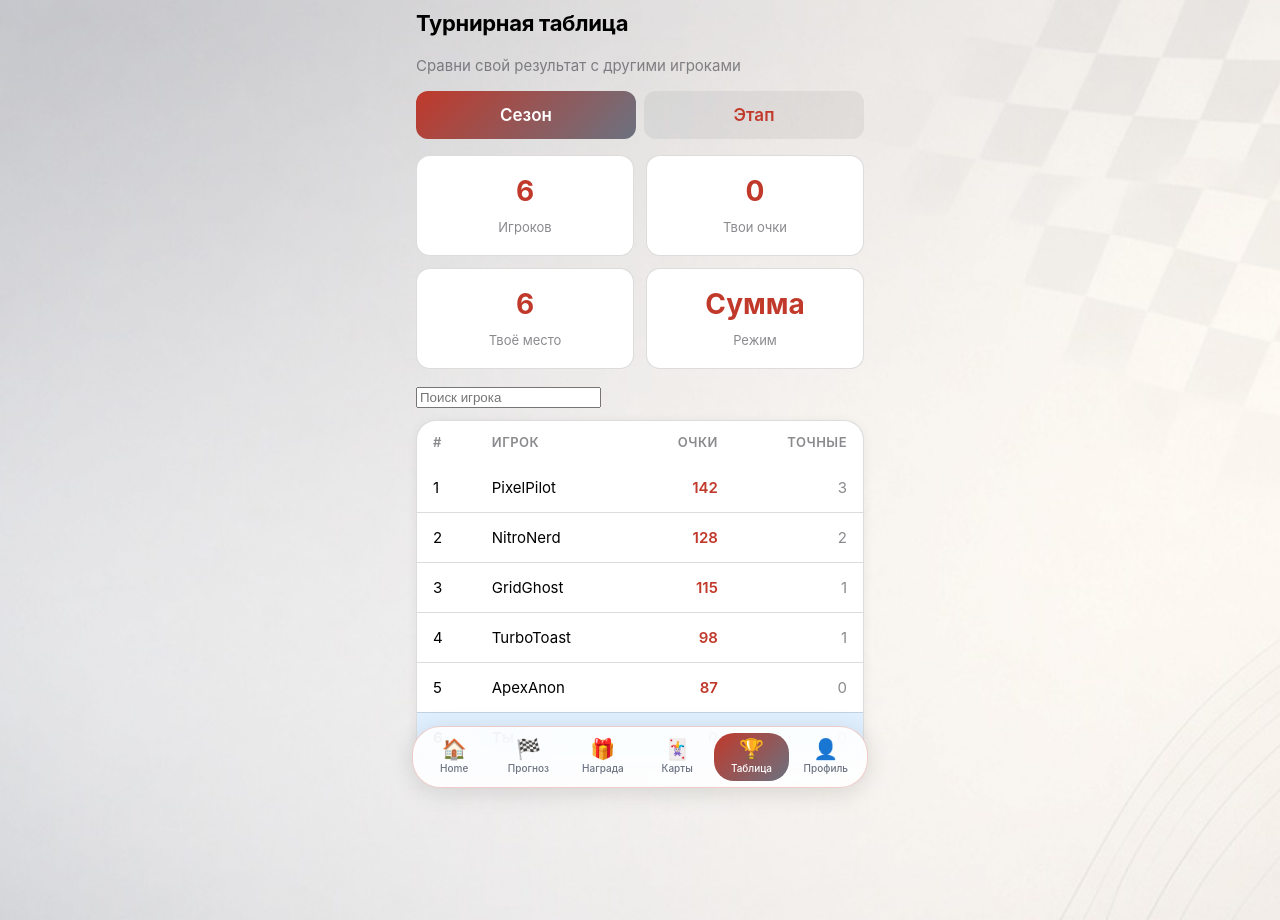
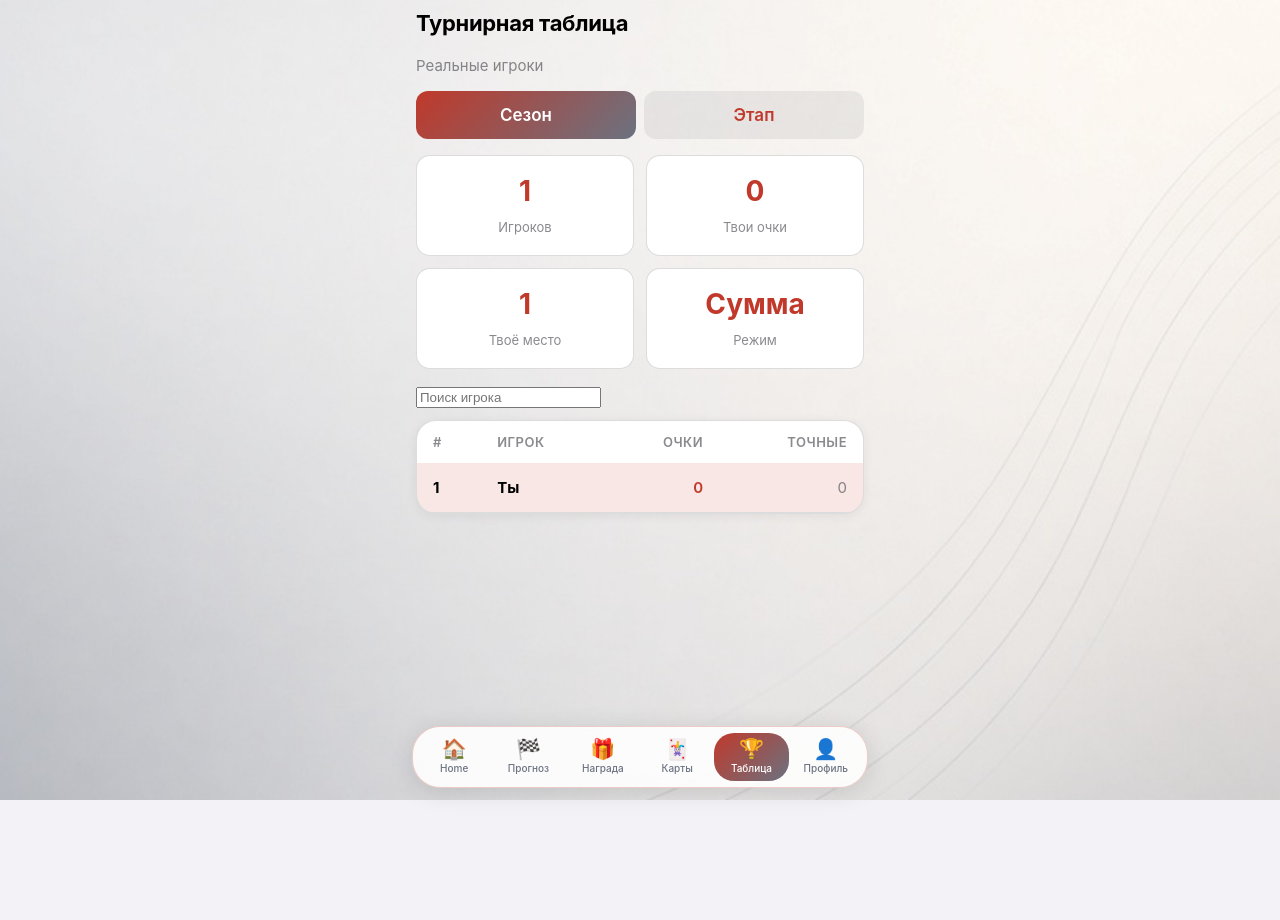
Before and after one commit to git-fomaz/pixel-formula, a React (Vite) app: page /leaderboard in a window 1280 px wide. After the commit the page ends 800 px from the top, so only its background shows below. Built offline with nearby package versions, Linux system fonts and the light colour scheme.

Commit message:
Collection: owned only + rarity filter; Leaderboard: remove mock players

```diff
--- a/src/pages/Leaderboard.tsx
+++ b/src/pages/Leaderboard.tsx
@@ -1,12 +1,4 @@
 import { useState, useMemo } from 'react';
-
-const MOCK = [
-  { name: 'PixelPilot', points: 142, exact: 3 },
-  { name: 'NitroNerd', points: 128, exact: 2 },
-  { name: 'GridGhost', points: 115, exact: 1 },
-  { name: 'TurboToast', points: 98, exact: 1 },
-  { name: 'ApexAnon', points: 87, exact: 0 },
-];
 
 function myPoints() {
   let total = 0;
@@ -28,7 +20,7 @@ export default function Leaderboard() {
   const me = useMemo(myPoints, []);
 
   const rows = useMemo(() => {
-    const all = [...MOCK, { name: 'Ты', points: me, exact: 0 }];
+    const all = [{ name: 'Ты', points: me, exact: 0 }];
     return all
       .filter(r => r.name.toLowerCase().includes(q.toLowerCase()))
       .sort((a, b) => b.points - a.points)
@@ -40,7 +32,7 @@ export default function Leaderboard() {
   return (
     <div className="pixel-page">
       <h2>Турнирная таблица</h2>
-      <p className="muted">Сравни свой результат с другими игроками</p>
+      <p className="muted">Реальные игроки</p>
 
       <div style={{ display: 'flex', gap: 8, marginBottom: 16 }}>
         <button onClick={() => setTab('season')} className={tab === 'season' ? 'ios-btn' : 'ios-btn secondary'} style={{ width: 'auto', flex: 1 }}>Сезон</button>
@@ -48,7 +40,7 @@ export default function Leaderboard() {
       </div>
 
       <div className="stat-row" style={{ marginBottom: 16 }}>
-        <div className="stat-box"><strong>{MOCK.length + 1}</strong><small>Игроков</small></div>
+        <div className="stat-box"><strong>{rows.length}</strong><small>Игроков</small></div>
         <div className="stat-box"><strong>{me}</strong><small>Твои очки</small></div>
         <div className="stat-box"><strong>{myPos}</strong><small>Твоё место</small></div>
         <div className="stat-box"><strong>{tab === 'season' ? 'Сумма' : 'Этап'}</strong><small>Режим</small></div>
@@ -68,10 +60,10 @@ export default function Leaderboard() {
           </thead>
           <tbody>
             {rows.map(r => (
-              <tr key={r.name} style={r.name === 'Ты' ? { background: 'rgba(10, 132, 255, 0.12)' } : undefined}>
+              <tr key={r.name} style={r.name === 'Ты' ? { background: 'rgba(192, 57, 43, 0.12)' } : undefined}>
                 <td style={{ padding: '14px 16px', fontWeight: r.name === 'Ты' ? 700 : 400 }}>{r.pos}</td>
                 <td style={{ padding: '14px 16px', fontWeight: r.name === 'Ты' ? 700 : 400 }}>{r.name}</td>
-                <td style={{ padding: '14px 16px', textAlign: 'right', fontWeight: 600, color: 'var(--accent)' }}>{r.points}</td>
+                <td style={{ padding: '14px 16px', textAlign: 'right', fontWeight: 600, color: 'var(--ferrari)' }}>{r.points}</td>
                 <td style={{ padding: '14px 16px', textAlign: 'right', color: 'var(--label-secondary)' }}>{r.exact}</td>
               </tr>
             ))}
```
